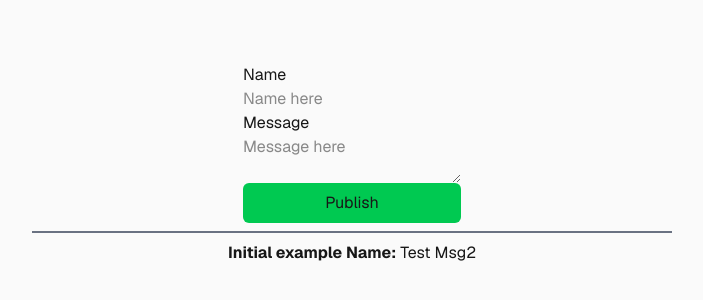
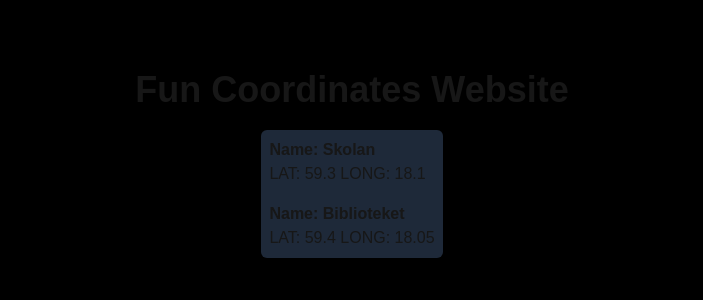
Before and after one commit to Linus1Kn/nextjs_ovning_backend, a Next.js app: page / in a window 1280 px wide. Shown: the part 236-536 px from the top of the page, without its empty margins (288-991 px from the left). Built offline with nearby package versions, Linux system fonts and the light colour scheme.

Commit message:
reverted everything

```diff
--- /dev/null
+++ b/app/api/map/route.ts
@@ -0,0 +1,8 @@
+const coords = [
+    { "id": 1, "name": "Skolan", "lat": 59.3, "lng": 18.1 },
+    { "id": 2, "name": "Biblioteket", "lat": 59.4, "lng": 18.05 }
+]
+
+export async function GET() {
+    return Response.json(coords)
+}
--- a/app/api/test/route.ts
+++ /dev/null
@@ -1,17 +0,0 @@
-const messages:[any?] = [{
-    name: "Initial example Name",
-    message: "Test Msg2",
-}]
-
-export async function GET() {
-    return Response.json(messages)
-}
-
-export async function POST(what:any) {
-    console.log("from client ", what.name)
-    messages.push({
-        name: "Test Name",
-        message: "Test Msg",
-    })
-    return Response.json(messages)
-}
--- a/app/page.tsx
+++ b/app/page.tsx
@@ -2,58 +2,53 @@
 import Image from "next/image";
 import { useEffect, useState } from "react";
 
+type placeType = {
+  id: number,
+  name: string,
+  lat: number,
+  lng: number,
+}
 
 export default function Home() {
 
-  const [result, setResult] = useState(null)
+  const [list, setList] = useState<[placeType?]>([])
+  const [error, setError] = useState<string|null>(null)
 
   async function getData() {
-    const res = await fetch("/api/test")
-    const data = await res.json()
-    console.log(data)
-    setResult(data)
+    setError(null)
+
+    try {
+      const res = await fetch("/api/map")
+      const data = await res.json()
+      setList(data)
+    } catch (err) {
+      setError("Failed to load data")
+    }
   }
 
-  async function postData(e: React.FormEvent) {
-    e.preventDefault();
-
-    const formData = new FormData(e.currentTarget);
-    const data = Object.fromEntries(formData.entries());
-    console.log("sent", data)
-    const res = await fetch('/api/test', { method: 'POST', body: JSON.stringify(data) })
-    const resdata = await res.json()
-    console.log("res", resdata)
-  }
-
-  useEffect(() => {
-
+  useEffect(()=> {
     getData()
-
   }, [])
 
   return (
-    <div className="flex flex-col min-h-screen items-center justify-center gap-2 bg-zinc-50 font-sans dark:bg-black">
-      <form onSubmit={postData} className="flex flex-col">
-        <label htmlFor="name">Name</label>
-        <input required type="text" name="name" id="name" placeholder="Name here" />
+    <div className="flex flex-col min-h-screen items-center justify-center gap-5 bg-black">
+      <h2 className="font-bold text-4xl">Fun Coordinates Website</h2>
 
-        <label htmlFor="message">Message</label>
-        <textarea required name="message" id="message" placeholder="Message here"></textarea>
+      <div className="bg-gray-800 flex flex-col p-2 rounded-md gap-4">
 
-        <button type="submit" className="p-2 bg-green-500 hover:bg-green-400 rounded-md">Publish</button>
-      </form>
+      {error ? (
+        <p className="bg-red-600 text-white rounded-md p-2">{error}</p>
+      ) : list.length === 0 ? (
+        <p>Loading...</p>
+      ) :
+      (list.map(place => (
 
-      <div className="w-full h-0.5 bg-gray-500 max-w-1/2"></div>
+        <div key={place.id}>
+          <p className="font-bold">Name: {place.name}</p>
+          <p>LAT: {place.lat} LONG: {place.lng}</p>
+        </div>
 
-      <div>
-
-        {result === null && <p>Loading...</p>}
-        {Array.isArray(result) &&
-          result.map((item, idx) => (
-            <p key={idx}>
-              <strong>{item.name}:</strong> {item.message}
-            </p>
-        ))}
+      )))}
 
       </div>
     </div>
```
